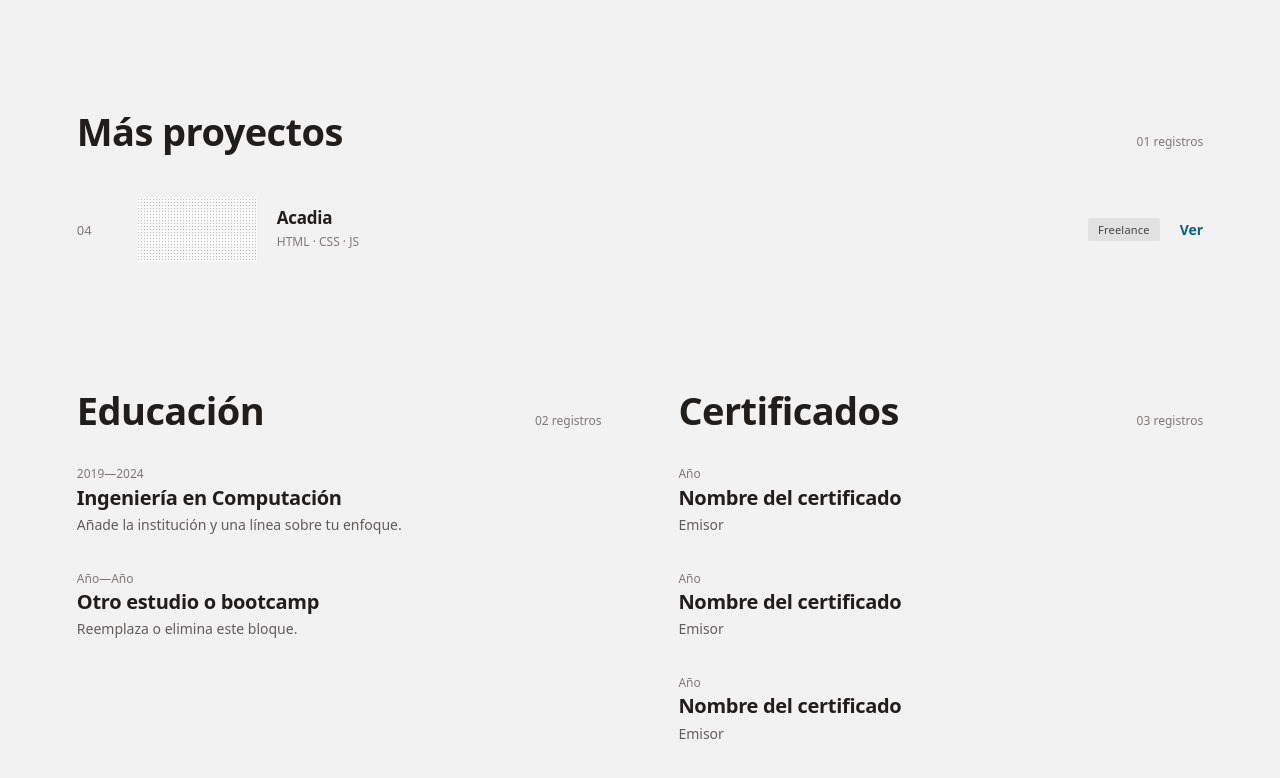
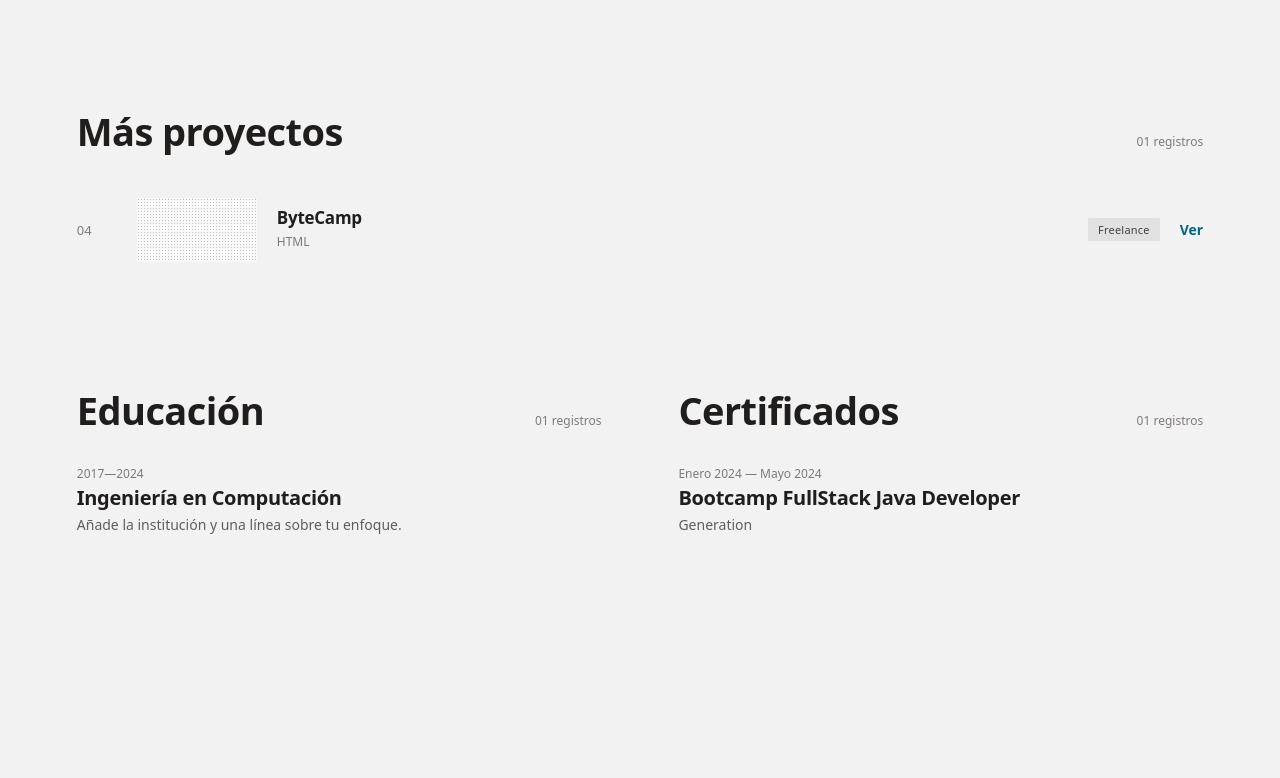
Before and after one commit to alanbc60/portafolio, a React (Vite) app: page / in a window 1280 px wide. Shown: the part 2300-3078 px from the top of the page. After the commit the page ends 2956 px from the top, so only its background shows below. Built offline with nearby package versions, Linux system fonts and the light colour scheme.

Commit message:
feat: update certificate structure and modify EducationSection to display period

```diff
--- a/src/components/EducationSection.tsx
+++ b/src/components/EducationSection.tsx
@@ -27,7 +27,7 @@ export function EducationSection({ education, certificates }: EducationSectionPr
         <ul className="edu__list">
           {certificates.map((c) => (
             <li key={c.id} className="edu__item">
-              <span className="edu__meta">{c.year}</span>
+              <span className="edu__meta">{c.period}</span>
               <h3>{c.title}</h3>
               <p>{c.issuer}</p>
             </li>
--- a/src/data/portfolio.ts
+++ b/src/data/portfolio.ts
@@ -74,39 +74,47 @@ export const featuredProjects: Project[] = [
   },
 ];
 
-const names = [
-  "Acadia",
+const OthersProjects = [
+  {
+    id: "bytecamp",
+    title: "ByteCamp",
+    href: "https://bytecamp.netlify.app/",
+    tag: "Freelance",
+    stacks: ["HTML", "CSS", "TS", "React", "Express", "PostgreSQL"],
+    image: {
+      alt: "Captura de ByteCamp",
+      placeholder: "Captura de ByteCamp",
+      src: `${import.meta.env.BASE_URL}banner_bytecamp.png`,
+    }
+  }
 ];
-const tags = ["Freelance", "Escolar", "Personal", "Servicio social"];
-const stacks = ["HTML · CSS · JS", "React · Tailwind", "JavaScript · Java", "HTML · CSS · React"];
 
-export const indexProjects: IndexProject[] = names.map((title, i) => ({
+export const indexProjects: IndexProject[] = OthersProjects.map((project, i) => ({
   id: `idx-${i}`,
   num: String(i + featuredProjects.length + 1).padStart(2, "0"),
-  title,
-  tag: tags[i % tags.length],
-  stack: stacks[i % stacks.length],
-  href: "#",
+  title: project.title,
+  tag: project.tag,
+  stack: project.stacks[i % project.stacks.length],
+  href: project.href,
+  image: project.image,
 }));
 
 export const education: EducationItem[] = [
   {
     id: "ing",
-    period: "2019—2024",
+    period: "2017—2024",
     title: "Ingeniería en Computación",
     description: "Añade la institución y una línea sobre tu enfoque.",
   },
-  {
-    id: "otro",
-    period: "Año—Año",
-    title: "Otro estudio o bootcamp",
-    description: "Reemplaza o elimina este bloque.",
-  },
 ];
 
-export const certificates: Certificate[] = [1, 2, 3].map((n) => ({
-  id: `cert-${n}`,
-  year: "Año",
-  title: "Nombre del certificado",
-  issuer: "Emisor",
-}));
+export const certificates: Certificate[] = [
+  {
+    id: `cert-generation`,
+    period: "Enero 2024 — Mayo 2024",
+    title: "Bootcamp FullStack Java Developer",
+    description: "Bootcamp de programación full-stack Java y Frontend.",
+    issuer: "Generation",
+
+  }
+];
--- a/src/types/typesPortfolio.ts
+++ b/src/types/typesPortfolio.ts
@@ -55,7 +55,8 @@ export interface EducationItem {
 
 export interface Certificate {
   id: string;
-  year: string;
+  period: string;
   title: string;
+  description: string;
   issuer: string;
 }
```
